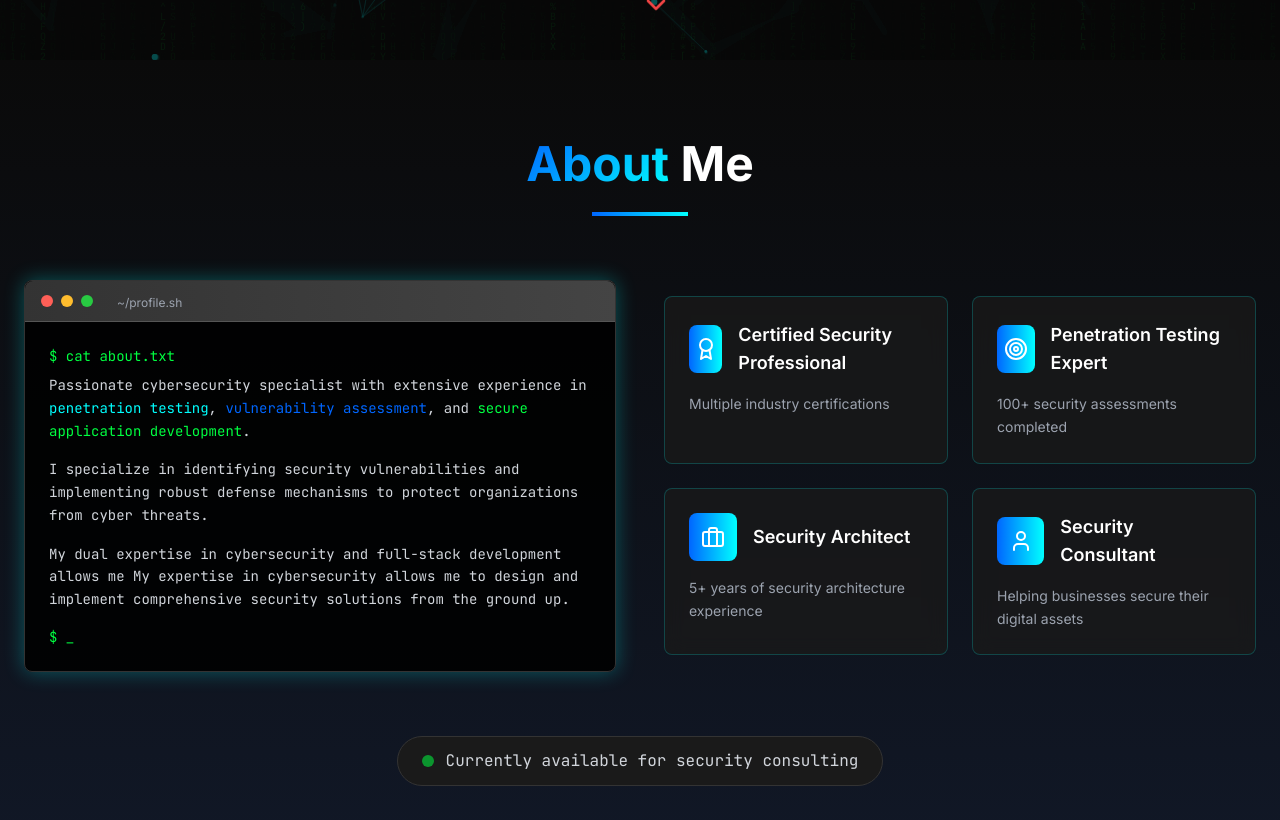
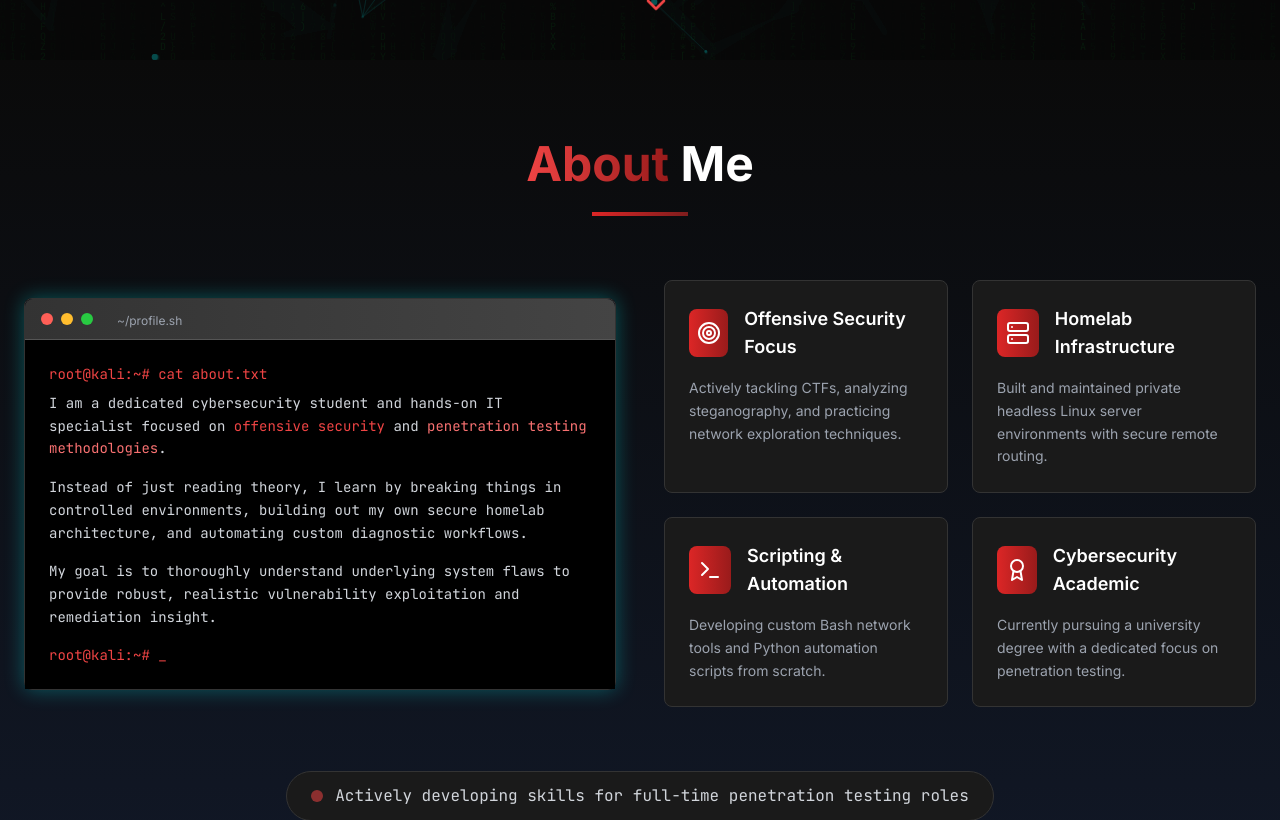
Before and after one commit to hamadsedrati/Portfolio, a React (Vite) app: page / in a window 1280 px wide. Shown: the part 740-1560 px from the top of the page. Built offline with nearby package versions, Linux system fonts and the light colour scheme.

Commit message:
Info update

```diff
--- a/src/components/About.tsx
+++ b/src/components/About.tsx
@@ -1,66 +1,62 @@
 import React from 'react';
-import { User, Award, Target, Briefcase } from 'lucide-react';
+import { Award, Target, Server, Terminal } from 'lucide-react';
 
 const About: React.FC = () => {
   const achievements = [
-    { icon: Award, title: 'Certified Security Professional', description: 'Multiple industry certifications' },
-    { icon: Target, title: 'Penetration Testing Expert', description: '100+ security assessments completed' },
-    { icon: Briefcase, title: 'Security Architect', description: '5+ years of security architecture experience' },
-    { icon: User, title: 'Security Consultant', description: 'Helping businesses secure their digital assets' },
+    { icon: Target, title: 'Offensive Security Focus', description: 'Actively tackling CTFs, analyzing steganography, and practicing network exploration techniques.' },
+    { icon: Server, title: 'Homelab Infrastructure', description: 'Built and maintained private headless Linux server environments with secure remote routing.' },
+    { icon: Terminal, title: 'Scripting & Automation', description: 'Developing custom Bash network tools and Python automation scripts from scratch.' },
+    { icon: Award, title: 'Cybersecurity Academic', description: 'Currently pursuing a university degree with a dedicated focus on penetration testing.' },
   ];
 
   return (
     <section id="about" className="py-20 bg-gradient-to-b from-dark-bg to-gray-900">
       <div className="container mx-auto px-6">
         <div className="text-center mb-16">
-          <h2 className="text-4xl md:text-5xl font-bold mb-6">
-            <span className="cyber-gradient">About</span> Me
+          <h2 className="text-4xl md:text-5xl font-bold mb-6 text-white">
+            <span className="text-transparent bg-clip-text bg-gradient-to-r from-red-500 to-red-800">About</span> Me
           </h2>
-          <div className="w-24 h-1 bg-gradient-to-r from-cyber-blue to-cyber-cyan mx-auto mb-8"></div>
+          <div className="w-24 h-1 bg-gradient-to-r from-red-600 to-red-900 mx-auto mb-8"></div>
         </div>
 
         <div className="grid lg:grid-cols-2 gap-12 items-center">
           <div className="space-y-6">
-            <div className="terminal-window">
-              <div className="terminal-header">
+            <div className="terminal-window border border-dark-border">
+              <div className="terminal-header bg-gray-900">
                 <span className="terminal-dot red"></span>
                 <span className="terminal-dot yellow"></span>
                 <span className="terminal-dot green"></span>
                 <span className="text-xs text-gray-400 ml-4">~/profile.sh</span>
               </div>
-              <div className="p-6 font-mono text-sm">
-                <div className="text-cyber-green mb-2">$ cat about.txt</div>
+              <div className="p-6 font-mono text-sm bg-black">
+                <div className="text-red-500 mb-2">root@kali:~# cat about.txt</div>
                 <div className="text-gray-300 leading-relaxed">
                   <p className="mb-4">
-                    Passionate cybersecurity specialist with extensive experience in
-                    <span className="text-cyber-cyan"> penetration testing</span>,
-                    <span className="text-cyber-blue"> vulnerability assessment</span>, and
-                    <span className="text-cyber-green"> secure application development</span>.
+                    I am a dedicated cybersecurity student and hands-on IT specialist focused on
+                    <span className="text-red-500"> offensive security</span> and
+                    <span className="text-red-400"> penetration testing methodologies</span>.
                   </p>
                   <p className="mb-4">
-                    I specialize in identifying security vulnerabilities and implementing
-                    robust defense mechanisms to protect organizations from cyber threats.
+                    Instead of just reading theory, I learn by breaking things in controlled environments, building out my own secure homelab architecture, and automating custom diagnostic workflows.
                   </p>
                   <p>
-                    My dual expertise in cybersecurity and full-stack development allows me
-                    My expertise in cybersecurity allows me to design and implement
-                    comprehensive security solutions from the ground up.
+                    My goal is to thoroughly understand underlying system flaws to provide robust, realistic vulnerability exploitation and remediation insight.
                   </p>
                 </div>
-                <div className="text-cyber-green mt-4">$ _</div>
+                <div className="text-red-500 mt-4">root@kali:~# _</div>
               </div>
             </div>
           </div>
 
           <div className="grid sm:grid-cols-2 gap-6">
             {achievements.map((achievement, index) => (
-              <div key={index} className="skill-card p-6 rounded-lg group">
+              <div key={index} className="bg-dark-card p-6 rounded-lg border border-dark-border hover:border-red-500 transition-all duration-300 group">
                 <div className="flex items-center mb-4">
-                  <div className="w-12 h-12 bg-gradient-to-r from-cyber-blue to-cyber-cyan rounded-lg flex items-center justify-center mr-4">
+                  <div className="w-12 h-12 bg-gradient-to-r from-red-600 to-red-800 rounded-lg flex items-center justify-center mr-4">
                     <achievement.icon className="w-6 h-6 text-white" />
                   </div>
                   <div>
-                    <h3 className="text-lg font-semibold text-white group-hover:text-cyber-cyan transition-colors">
+                    <h3 className="text-lg font-semibold text-white group-hover:text-red-500 transition-colors">
                       {achievement.title}
                     </h3>
                   </div>
@@ -75,8 +71,8 @@ const About: React.FC = () => {
 
         <div className="mt-16 text-center">
           <div className="inline-flex items-center px-6 py-3 bg-dark-card rounded-full border border-dark-border">
-            <div className="w-3 h-3 bg-cyber-green rounded-full animate-pulse mr-3"></div>
-            <span className="text-gray-300 font-mono">Currently available for security consulting</span>
+            <div className="w-3 h-3 bg-red-500 rounded-full animate-pulse mr-3"></div>
+            <span className="text-gray-300 font-mono">Actively developing skills for full-time penetration testing roles</span>
           </div>
         </div>
       </div>
```
